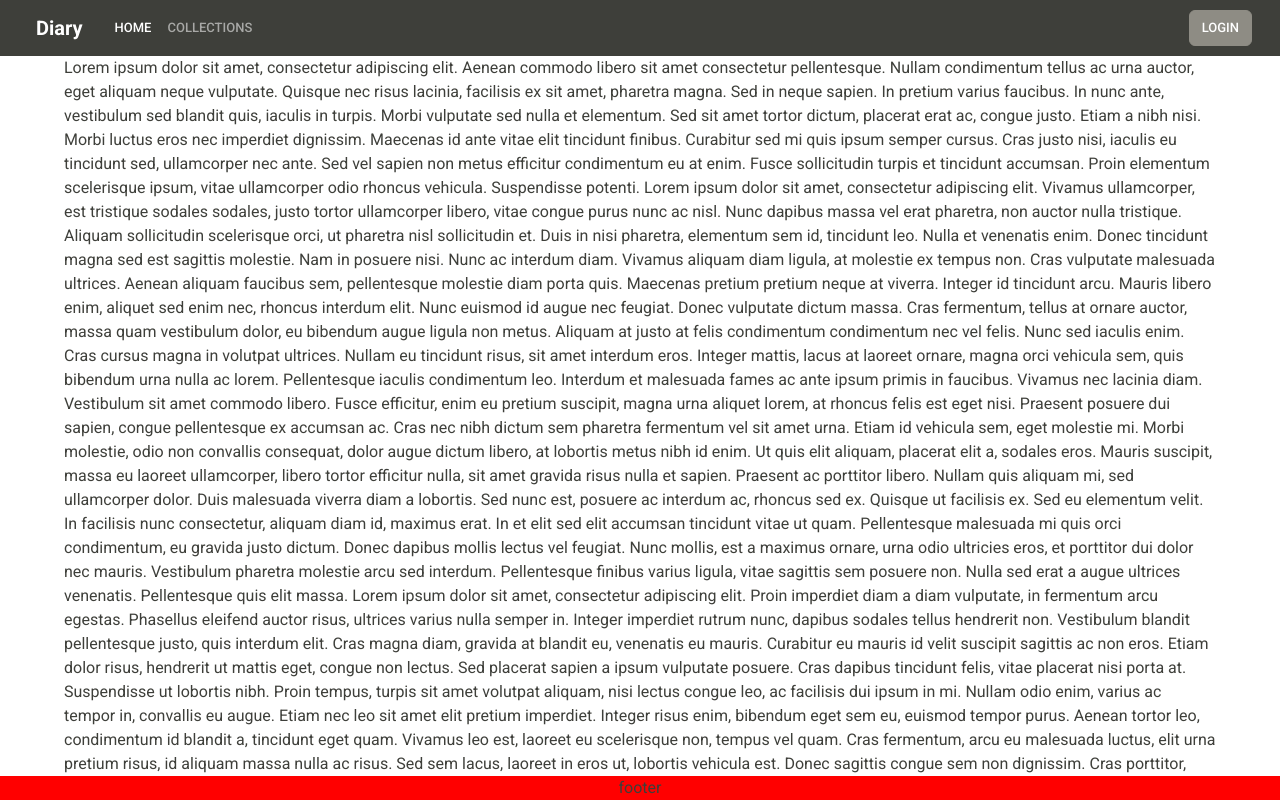
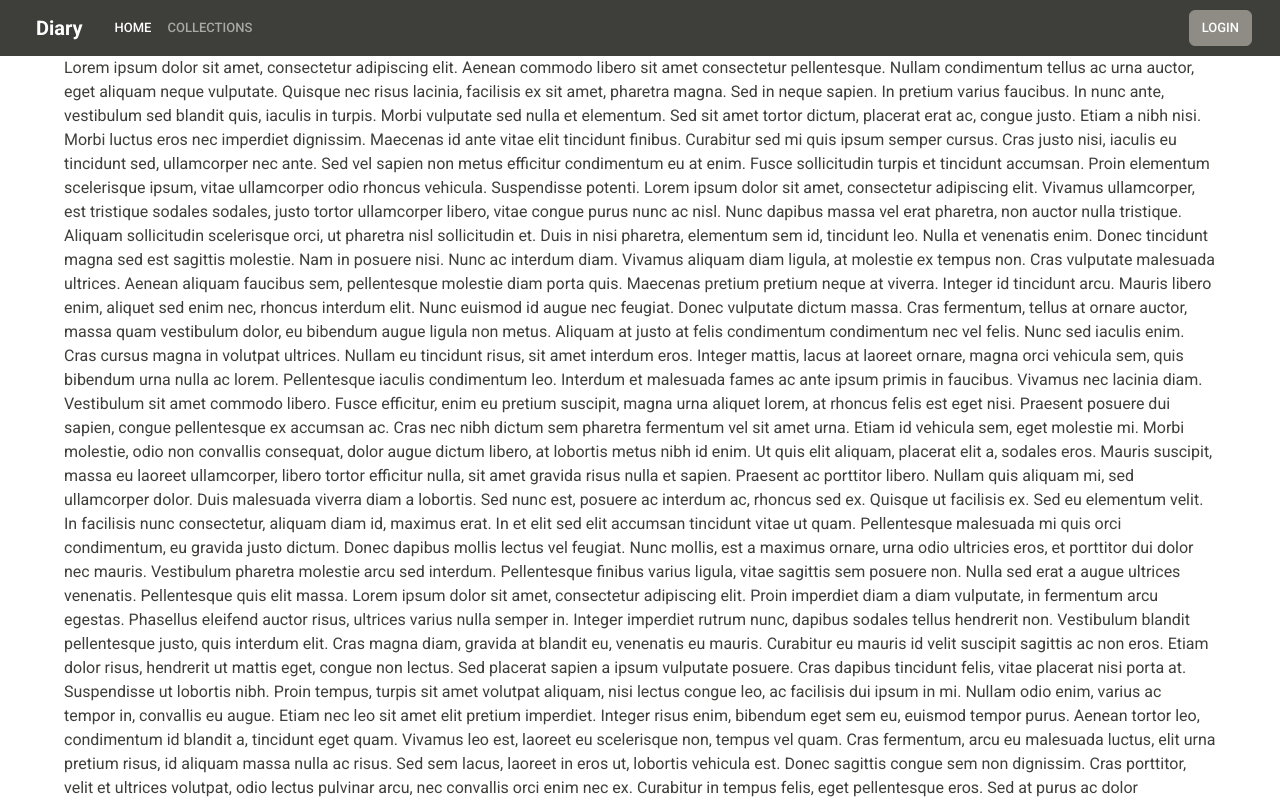
Before and after one commit to RonaldKirk443/diary-frontend, an Angular app: page / in a window 1280 px wide. Shown: the top 800 px of the page. Built offline with nearby package versions, Linux system fonts and the light colour scheme.

Commit message:
Footer made
Design for footer done and footer is made sure to be fixed at bottom of page

```diff
--- a/src/app/app.component.html
+++ b/src/app/app.component.html
@@ -1,3 +1 @@
 <app-layout></app-layout>
-
-{{id}}
--- a/src/app/ui/footer/footer.component.css
+++ b/src/app/ui/footer/footer.component.css
@@ -0,0 +1,7 @@
+.no-link {
+  text-decoration: none;
+}
+
+.yes-link {
+  text-decoration: underline;
+}
--- a/src/app/ui/footer/footer.component.html
+++ b/src/app/ui/footer/footer.component.html
@@ -1,2 +1,14 @@
 <!--<p>footer works!</p>-->
-footer
+<footer class="bg-light w-100 position-absolute bottom-0">
+  <ul class="nav justify-content-center">
+    <li class="nav-item pt-1">
+      <a class="nav-link px-2 pe-5 text-muted yes-link" routerLink="asdfsa">About us</a>
+    </li>
+    <li class="nav-item pt-1">
+      <a class="nav-link text-center pe-5 text-muted no-link">Diary 2023</a>
+    </li>
+    <li class="nav-item pt-1">
+      <a class="nav-link px-2 text-muted yes-link" routerLink="asdfsa">Contact</a>
+    </li>
+  </ul>
+</footer>
--- a/src/app/ui/layout/layout.component.css
+++ b/src/app/ui/layout/layout.component.css
@@ -2,15 +2,4 @@
   /*background-color: green;*/
   max-width: 90vw;
   margin: 0 auto;
-
 }
-
-.app-footer {
-  position: fixed;
-  bottom: 0;
-  width: 100vw;
-  text-align: center;
-  background-color: red;
-  margin: 0;
-  padding: 0;
-}
--- a/src/app/ui/layout/layout.component.html
+++ b/src/app/ui/layout/layout.component.html
@@ -1,9 +1,13 @@
+<div class="position-relative min-vh-100">
+  <div class="pb-5">
     <div class="app-header">
       <app-header></app-header>
     </div>
     <div class="app-body">
       <router-outlet></router-outlet>
     </div>
+  </div>
   <div class="app-footer">
     <app-footer></app-footer>
   </div>
+</div>
```
Lines whose indentation alone changed are shown as unchanged.
